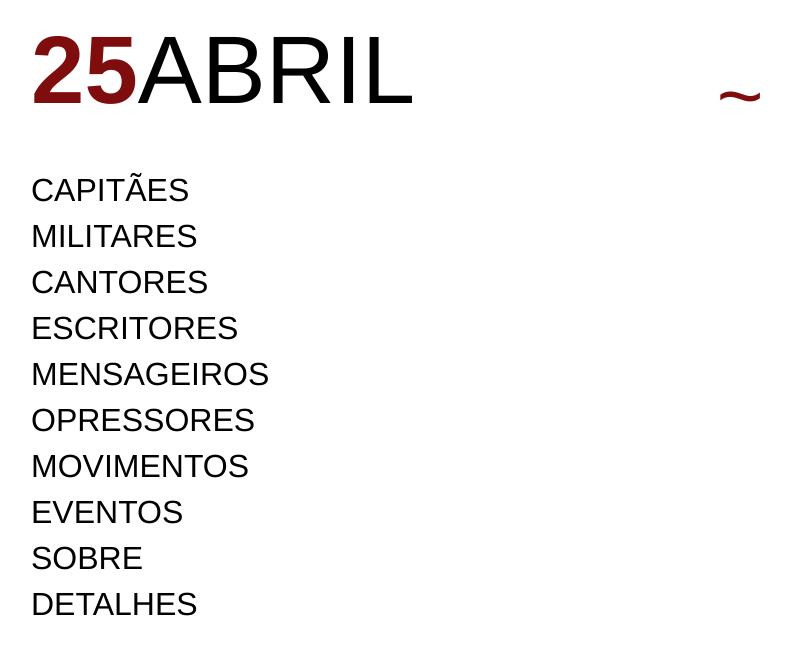
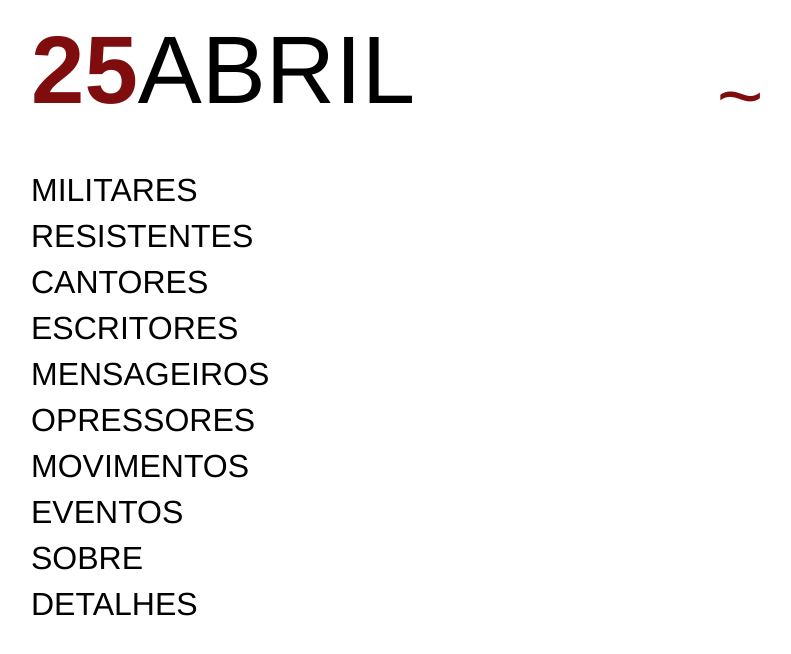
Before and after one commit to MiguelGarciaTH/25abril, a React (Vite) app in the folder arquivo-web-client/: page / in a window 1280 px wide. Shown: the top 654 px of the page, without its empty margins (19-810 px from the left). Built offline with nearby package versions, Linux system fonts and the light colour scheme; no server answers; a web font is replaced by a local one.

Commit message:
fix(web): fixes names

```diff
--- a/arquivo-web-client/src/components/NavBar.jsx
+++ b/arquivo-web-client/src/components/NavBar.jsx
@@ -12,9 +12,9 @@ const NavBar = () => {
             <br />
             <br />
             <br />
-            <Link className="navbar-link" to="/entity/CAPITAES">CAPITÃES</Link>
+            <Link className="navbar-link" to="/entity/CAPITAES">MILITARES</Link>
             <br />
-            <Link className="navbar-link" to="/entity/RESISTENTES">MILITARES</Link>
+            <Link className="navbar-link" to="/entity/RESISTENTES">RESISTENTES</Link>
             <br />
             <Link className="navbar-link" to="/entity/CANTORES">CANTORES</Link>
             <br />
```
